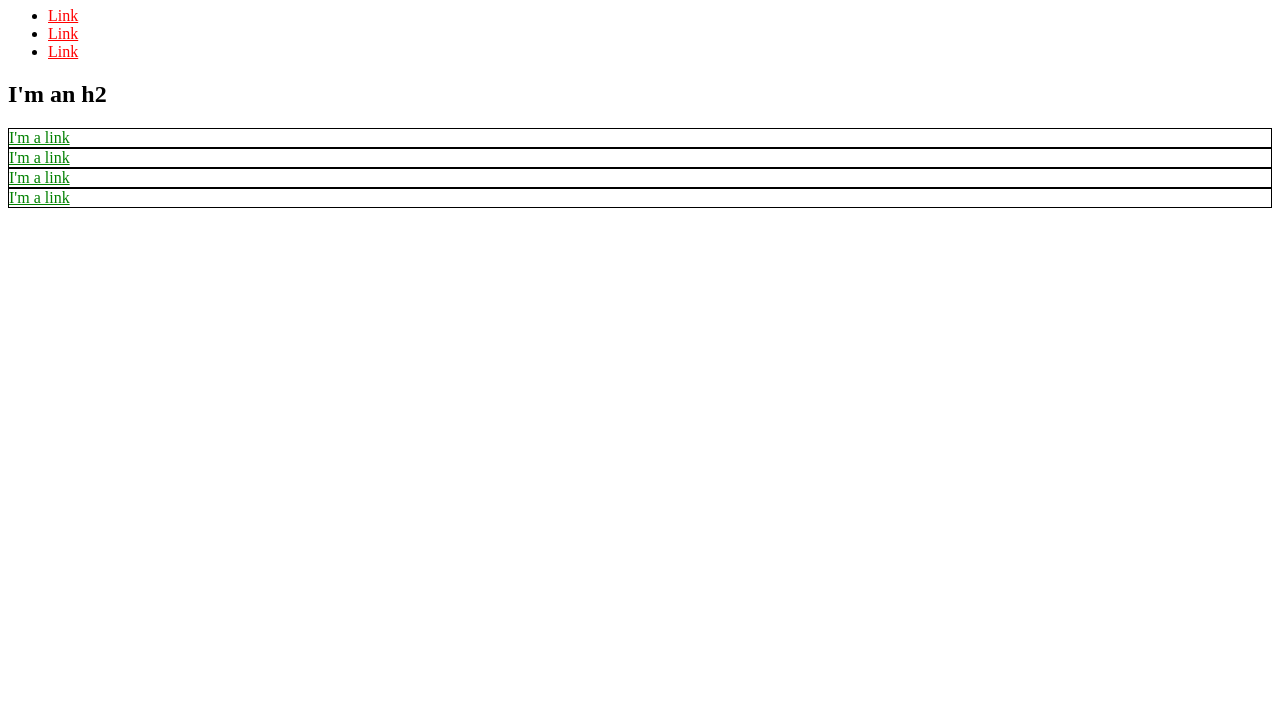
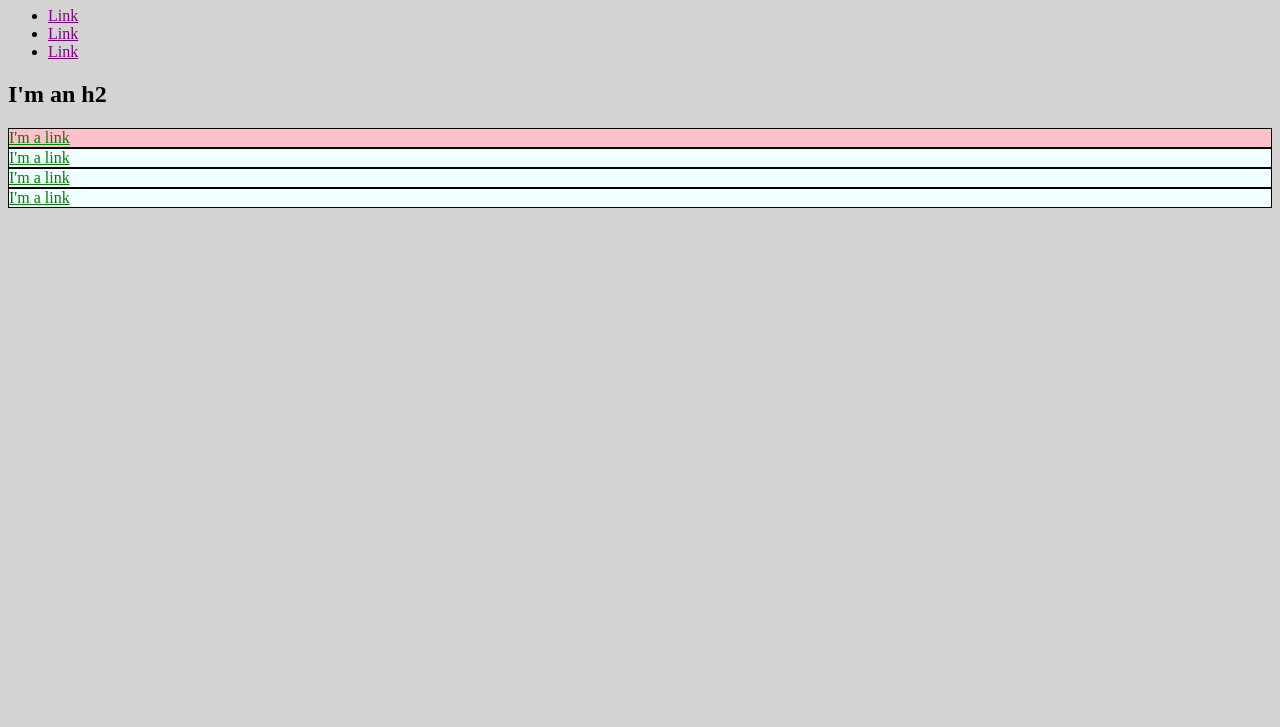
Before and after one commit to ggrahl18/begin, a plain HTML site: page index.html in a window 1280 px wide. Shown: the part 73-800 px from the top of the page. Drawn offline with Linux system fonts and the light colour scheme.

Commit message:
colors altered

```diff
--- a/index.html
+++ b/index.html
@@ -3,32 +3,52 @@
   <head>
     <title>Test Page: Don't Panic</title>
     <meta charset="utf-8">
+    <style>
+      .portrait {
+        background-color: lightgray;
+      }
+      a {
+        color: purple;
+      }
+      #exec-bio {
+        background-color: pink;
+      }
+      .bio-box {
+        border: 1px solid black;
+      }
+      .bio-box a {
+        color: green;
+      }
+      .bg {
+        background-color: azure;
+      }
+    </style>
   </head>
-  <body>
+  <body class="portrait">
     <h1>I'm an h1</h1>
     <ul>
       <li>
-        <a href="http://example.com/" style="color: red;">Link</a>
+        <a href="http://example.com/">Link</a>
       </li>
       <li>
-        <a href="http://example.com/" style="color: red;">Link</a>
+        <a href="http://example.com/">Link</a>
       </li>
       <li>
-        <a href="http://example.com/" style="color: red;">Link</a>
+        <a href="http://example.com/">Link</a>
       </li>
     </ul>
     <h2>I'm an h2</h2>
-    <div style="border: 1px solid black;">
-      <a href="http://example.com/" style="color: green;">I'm a link</a>
+    <div id="exec-bio" class="bio-box">
+      <a href="http://example.com/">I'm a link</a>
     </div>
-    <div style="border: 1px solid black;">
-      <a href="http://example.com/" style="color: green;">I'm a link</a>
+    <div class="bio-box bg">
+      <a href="http://example.com/">I'm a link</a>
     </div>
-    <div style="border: 1px solid black;">
-      <a href="http://example.com/" style="color: green;">I'm a link</a>
+    <div class="bio-box bg">
+      <a href="http://example.com/">I'm a link</a>
     </div>
-    <div style="border: 1px solid black;">
-      <a href="http://example.com/" style="color: green;">I'm a link</a>
+    <div class="bio-box bg">
+      <a href="http://example.com/">I'm a link</a>
     </div>
   </body>
 </html>
```
